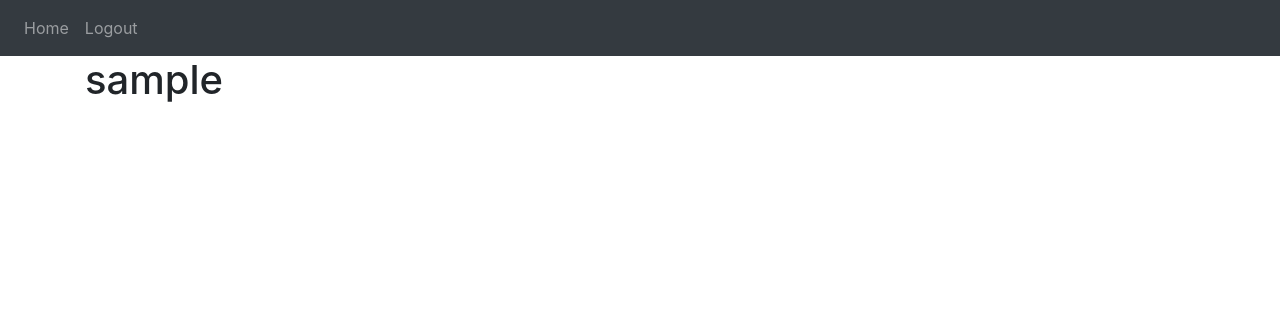
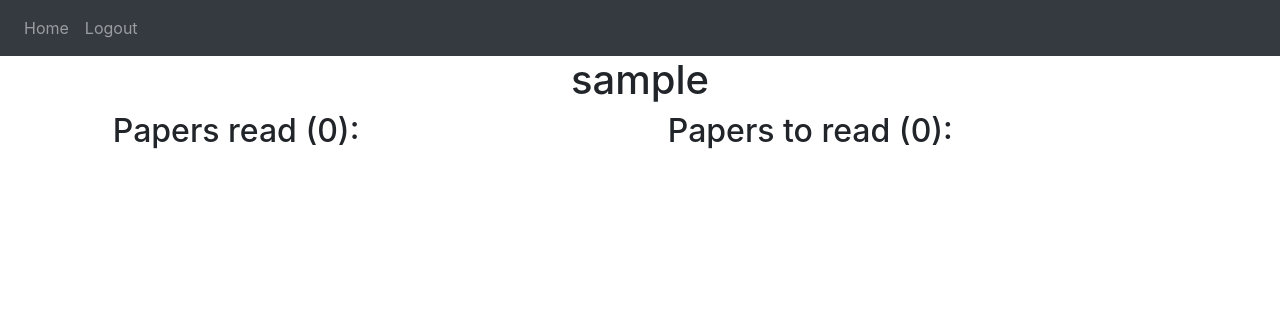
Before and after one commit to G-Chist/research_paper_tracker, a Flask app: a page that uses website/templates/user.html in a window 1280 px wide. Shown: the top 316 px of the page. Run offline with Flask 3, Linux system fonts and the light colour scheme; the visitor is signed in with stand-in values (Sample User, id 1); data comes from the database, SQL or seed files in the repository; data that the repository does not hold is empty; some libraries are stand-ins or nearby versions.

Commit message:
Basic user page functionality

```diff
--- a/website/static/styles.css
+++ b/website/static/styles.css
@@ -3,6 +3,7 @@
   justify-content: space-around;
   flex-wrap: wrap;
 }
+
 .li-papers {
   word-wrap: break-word; /* Allows breaking long words to wrap inside the container */
   white-space: normal;   /* Ensures the text wraps instead of staying in one line */
@@ -13,13 +14,28 @@
   min-height: 5%;
   align-items: flex-start; /* Align content to the start */
 }
+
 .button-papers {
   width: 90%; /* 90% of the container width */
 }
+
 .container-papers {
   min-width: 45%;
   max-width: 45%;
 }
+
 .hidden {
   opacity: 0%;
 }
+
+.user-container {
+    width: 100%;
+    display: flex;
+    justify-content: center; /* Horizontal centering */
+}
+
+.container-userpage {
+  display: flex;
+  justify-content: space-around;
+  flex-wrap: wrap;
+}
--- a/website/templates/home.html
+++ b/website/templates/home.html
@@ -1,6 +1,6 @@
 <!-- This is home.html -->
 <link rel="stylesheet" href="{{ url_for('static', filename='styles.css') }}">  <!-- Specifies a style sheet -->
-{% extends "base.html" %} {% block title %}Home{% endblock %} {% block content%}
+{% extends "base.html" %} {% block title %}Home{% endblock %} {% block content %}
 <div align="center"><h1>Your papers</h1></div>
 
 <div align="center" class="container-homepage">
--- a/website/templates/user.html
+++ b/website/templates/user.html
@@ -1,5 +1,4 @@
-<!-- This is user.html -->
-
+<link rel="stylesheet" href="{{ url_for('static', filename='styles.css') }}">  <!-- Specifies a style sheet -->
 <!DOCTYPE html>
 <html lang="en">
 <head>
@@ -10,7 +9,38 @@
 {% extends "base.html" %}
 
 {% block content %}
+
+<div class="user-container">
     <h1>{{ user.username }}</h1>
+</div>
+
+<div class="container-userpage">
+
+<div class="container-papers">
+    <h2 class="papers_list">Papers read ({{ user.papers_read|length }}):</h2>
+    <ul>
+        {% for paper_read in user.papers_read %}
+        <li class="list-group-item li-papers">
+            <p>{{ paper_read.title }} ({{ paper_read.authors }})</p>
+        </li>
+        {% endfor %}
+    </ul>
+</div>
+
+<div class="container-papers">
+    <h2 class="papers_list">Papers to read ({{ user.papers_to_read|length }}):</h2>
+    <ul>
+        {% for paper_to_read in user.papers_to_read %}
+        <li class="list-group-item li-papers">
+            <p>{{ paper_to_read.title }} ({{ paper_to_read.authors }})</p>
+        </li>
+        {% endfor %}
+    </ul>
+</div>
+
+</div>
+
 {% endblock %}
+
 </body>
 </html>
```
